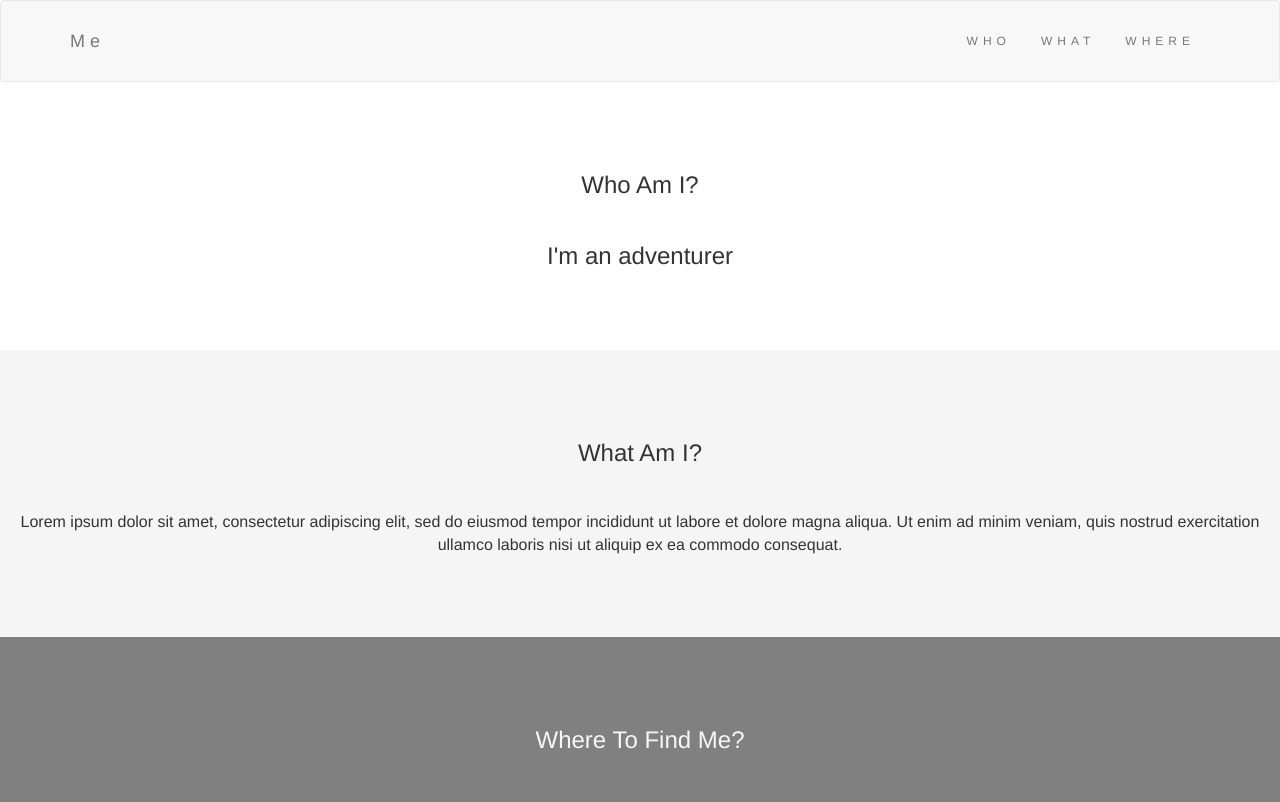
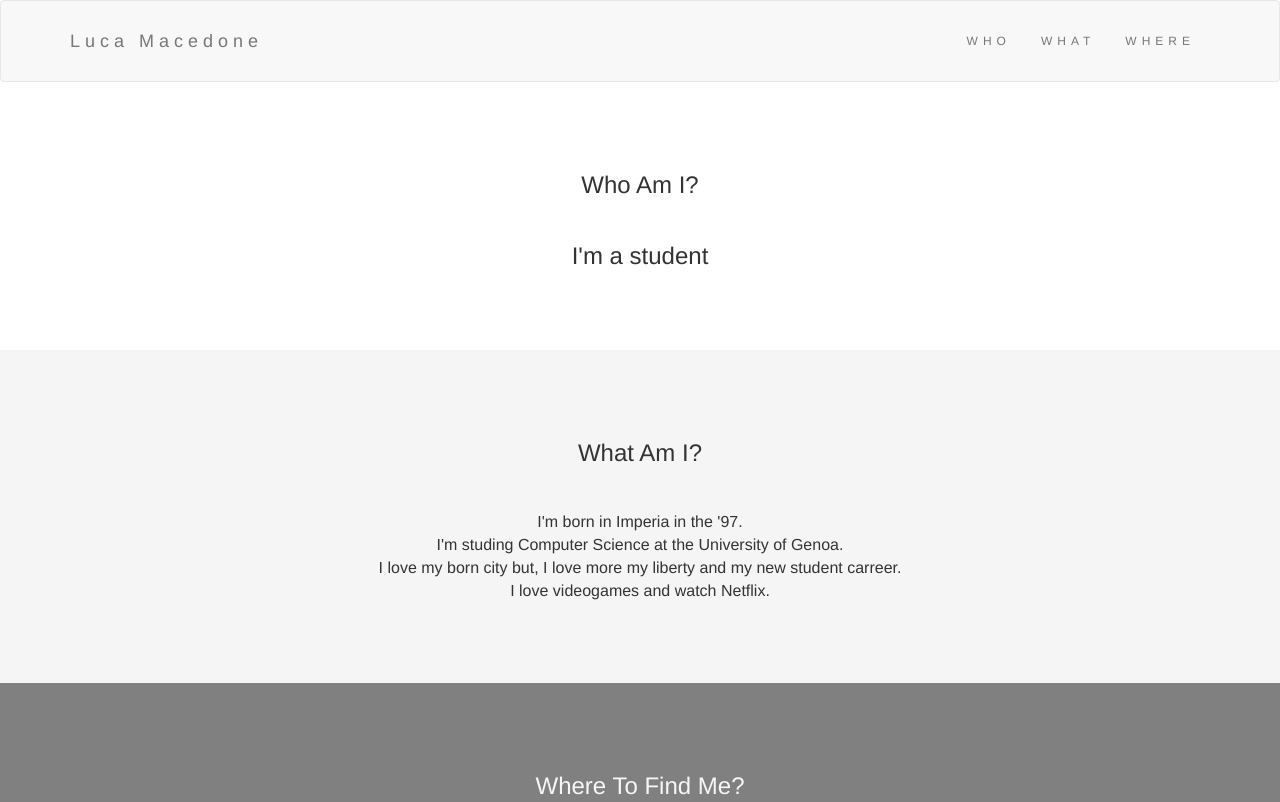
Before and after one commit to xLegend97/Sito, a plain HTML site: page Index2/test.html in a window 1280 px wide. Shown: the top 802 px of the page. Drawn offline with nearby package versions, Linux system fonts and the light colour scheme.

Commit message:
WIP#7: inizio modifiche dei conteuti

```diff
--- a/Index2/test.html
+++ b/Index2/test.html
@@ -21,7 +21,7 @@
                 <span class="icon-bar"></span>
                 <span class="icon-bar"></span>
             </button>
-            <a class="navbar-brand" href="#">Me</a>
+            <a class="navbar-brand" href="#">Luca Macedone</a>
         </div>
         <div class="collapse navbar-collapse" id="myNavbar">
             <ul class="nav navbar-nav navbar-right">
@@ -36,13 +36,13 @@
 <!-- First Container -->
 <div class="container-fluid bg-1 text-center">
     <h3 class="margin">Who Am I?</h3>
-    <h3>I'm an adventurer</h3>
+    <h3>I'm a student</h3>
 </div>
 
 <!-- Second Container -->
 <div class="container-fluid bg-2 text-center">
     <h3 class="margin">What Am I?</h3>
-    <p>Lorem ipsum dolor sit amet, consectetur adipiscing elit, sed do eiusmod tempor incididunt ut labore et dolore magna aliqua. Ut enim ad minim veniam, quis nostrud exercitation ullamco laboris nisi ut aliquip ex ea commodo consequat. </p>
+    <p>I'm born in Imperia in the '97.<br>I'm studing Computer Science at the University of Genoa.<br>I love my born city but, I love more my liberty and my new student carreer.<br>I love videogames and watch Netflix.</p>
 </div>
 
 <!-- Third Container (Grid) -->
```
